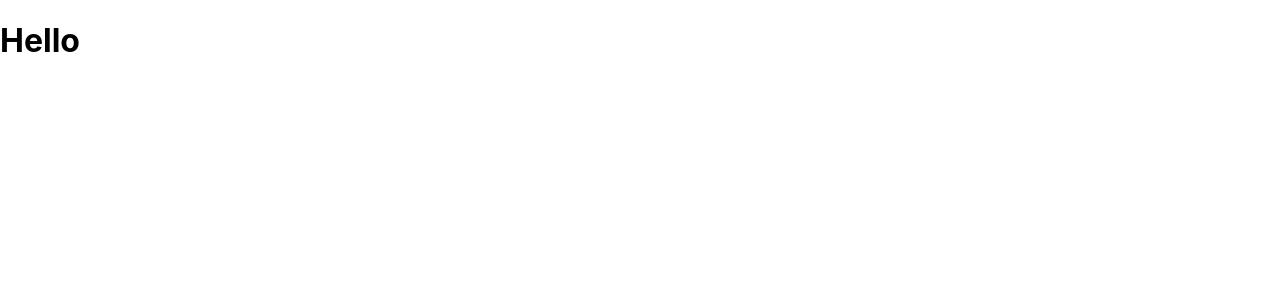
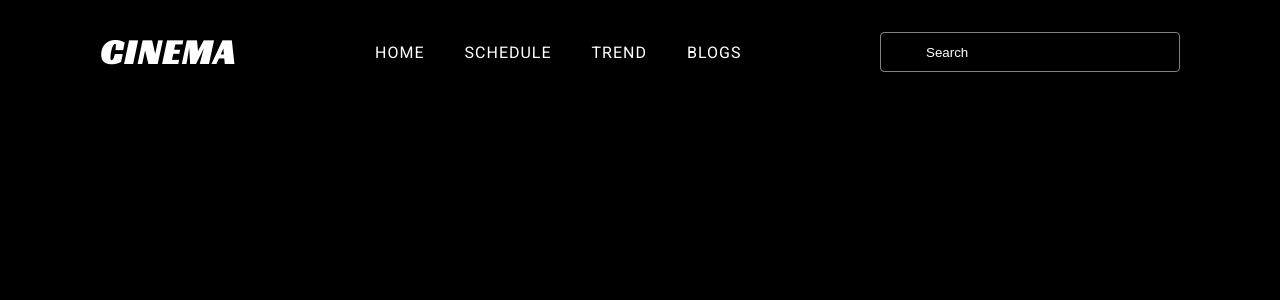
Before and after one commit to osman-developer/move-app, a React (Create React App) app: page / in a window 1280 px wide. Shown: the top 300 px of the page. Built offline with nearby package versions, Linux system fonts and the light colour scheme.

Commit message:
adding header page

```diff
--- a/public/index.html
+++ b/public/index.html
@@ -16,6 +16,8 @@
 
 <body>
   <div id="root"></div>
+  <script type="module" src="https://unpkg.com/ionicons@undefined/dist/ionicons/ionicons.esm.js"></script>
+  <script nomodule src="https://unpkg.com/ionicons@undefined/dist/ionicons/ionicons.js"></script>
 </body>
 
 </html>
--- a/src/App.css
+++ b/src/App.css
@@ -1,38 +1,20 @@
-.App {
-  text-align: center;
+@import url('https://fonts.googleapis.com/css2?family=Racing+Sans+One&family=Roboto:wght@100;300;400;500;700;900&display=swap');
+*{
+  margin: 0;
+  padding:0;
+  box-sizing: border-box;
+  scroll-behavior: smooth;
 }
 
-.App-logo {
-  height: 40vmin;
-  pointer-events: none;
+:root{
+  --primary:#ff3700;
 }
 
-@media (prefers-reduced-motion: no-preference) {
-  .App-logo {
-    animation: App-logo-spin infinite 20s linear;
-  }
+body{
+  background:#000000;
+  font-family: 'Roboto', sans-serif;
 }
 
-.App-header {
-  background-color: #282c34;
-  min-height: 100vh;
-  display: flex;
-  flex-direction: column;
-  align-items: center;
-  justify-content: center;
-  font-size: calc(10px + 2vmin);
-  color: white;
+body::-webkit-scrollbar{
+  display: none;
 }
-
-.App-link {
-  color: #61dafb;
-}
-
-@keyframes App-logo-spin {
-  from {
-    transform: rotate(0deg);
-  }
-  to {
-    transform: rotate(360deg);
-  }
-}
--- a/src/App.js
+++ b/src/App.js
@@ -1,8 +1,11 @@
 import logo from './logo.svg';
 import './App.css';
+import Header from './pages/Header';
 
 function App() {
-  return <h1>Hello</h1>;
+  return (
+    <Header></Header>
+  );
 }
 
 export default App;
--- /dev/null
+++ b/src/components/NavListItem.jsx
@@ -0,0 +1,12 @@
+import React from "react";
+import './navListItem.css';
+
+function NavListItem({ navItem }) {
+  return (
+    <li>
+      <a href={navItem.link}>{navItem.name}</a>
+    </li>
+  );
+}
+
+export default NavListItem;
--- /dev/null
+++ b/src/components/Search.jsx
@@ -0,0 +1,13 @@
+import React from "react";
+import './search.css';
+
+function Search() {
+  return (
+    <div className="search">
+      <input type="text" placeholder="Search" />
+      <ion-icon name="search-outline"></ion-icon>
+    </div>
+  );
+}
+
+export default Search;
--- /dev/null
+++ b/src/components/navListItem.css
@@ -0,0 +1,19 @@
+.nav li{
+  list-style: none;
+  margin: 0 20px;
+}
+
+.nav li a {
+  color: #ffffff;
+  text-decoration: none;
+  font-weight: 400;
+  text-transform: uppercase;
+  letter-spacing: 1px;
+  cursor: pointer;
+  transition: 0.3s;
+}
+
+.nav li a:hover,
+.nav li a.active{
+  color : var(--primary)
+}
--- /dev/null
+++ b/src/components/search.css
@@ -0,0 +1,30 @@
+.search{
+  position: relative;
+  width: 300px;
+  height: 40px;
+}
+
+.search input{
+  position: absolute;
+  left:0;
+  top:0;
+  width: 100%;
+  height:100%;
+  color:#ffffff;
+  background: transparent;
+  border: 1px solid rgba(255,255,255,0.5);
+  outline: none;
+  border-radius: 4px;
+  padding: 0 10px 0 45px !important;
+  backdrop-filter: blur(10px);
+}
+
+.search input::placeholder{
+  color:#ffffff
+}
+
+.search ion-icon{
+  position: absolute;
+  top:50%;
+  transform: translateY(-50%);
+}
--- /dev/null
+++ b/src/data/navListData.js
@@ -0,0 +1,28 @@
+const navListData = [
+  {
+    _id: 1,
+    link: '#',
+    name: `home`,
+    active: true,
+  },
+  {
+    _id: 2,
+    link: '#schedule',
+    name: `schedule`,
+    active: false,
+  },
+  {
+    _id: 3,
+    link: '#trend',
+    name: `trend`,
+    active: false,
+  },
+  {
+    _id: 4,
+    link: '#blogs',
+    name: `blogs`,
+    active: false,
+  },
+];
+
+export default navListData;
--- /dev/null
+++ b/src/pages/Header.jsx
@@ -0,0 +1,23 @@
+import React from "react";
+import './header.css';
+import NavListItem from "../components/NavListItem";
+import NavListData from "../data/navListData";
+import Search from "../components/Search";
+
+function Header() {
+  return (
+    <header>
+      <a href="/" className="logo">
+        Cinema
+      </a>
+      <ul className="nav">
+        {NavListData.map(navItem => {
+          return <NavListItem key={navItem._id} navItem={navItem} />;
+        })}
+      </ul>
+      <Search/>
+    </header>
+  );
+}
+
+export default Header;
--- /dev/null
+++ b/src/pages/header.css
@@ -0,0 +1,34 @@
+header{
+  position: fixed;
+  top:0;
+  left: 0;
+  width: 100%;
+  display: flex;
+  justify-content: space-between;
+  align-items: center;
+  padding: 30px 100px;
+  transition: 0.5s;
+  z-index: 10000;
+}
+
+header.scrolled{
+  background: rgba(0,0,0,0.6);
+  border-bottom: 2px solid var(--primary);
+  border-image: linear-gradient(90deg,transparent,var(--primary),transparent) 30;
+  backdrop-filter: blur(20px);
+  padding: 10px 100px;
+}
+
+.logo{
+  font-family: 'Racing Sans One',cursive;
+  font-size: 35px;
+  color: #ffff;
+  letter-spacing: 2px;
+  font-weight: 800;
+  text-decoration: none;
+  text-transform: uppercase;
+}
+
+.nav{
+  display: flex;
+}
```
